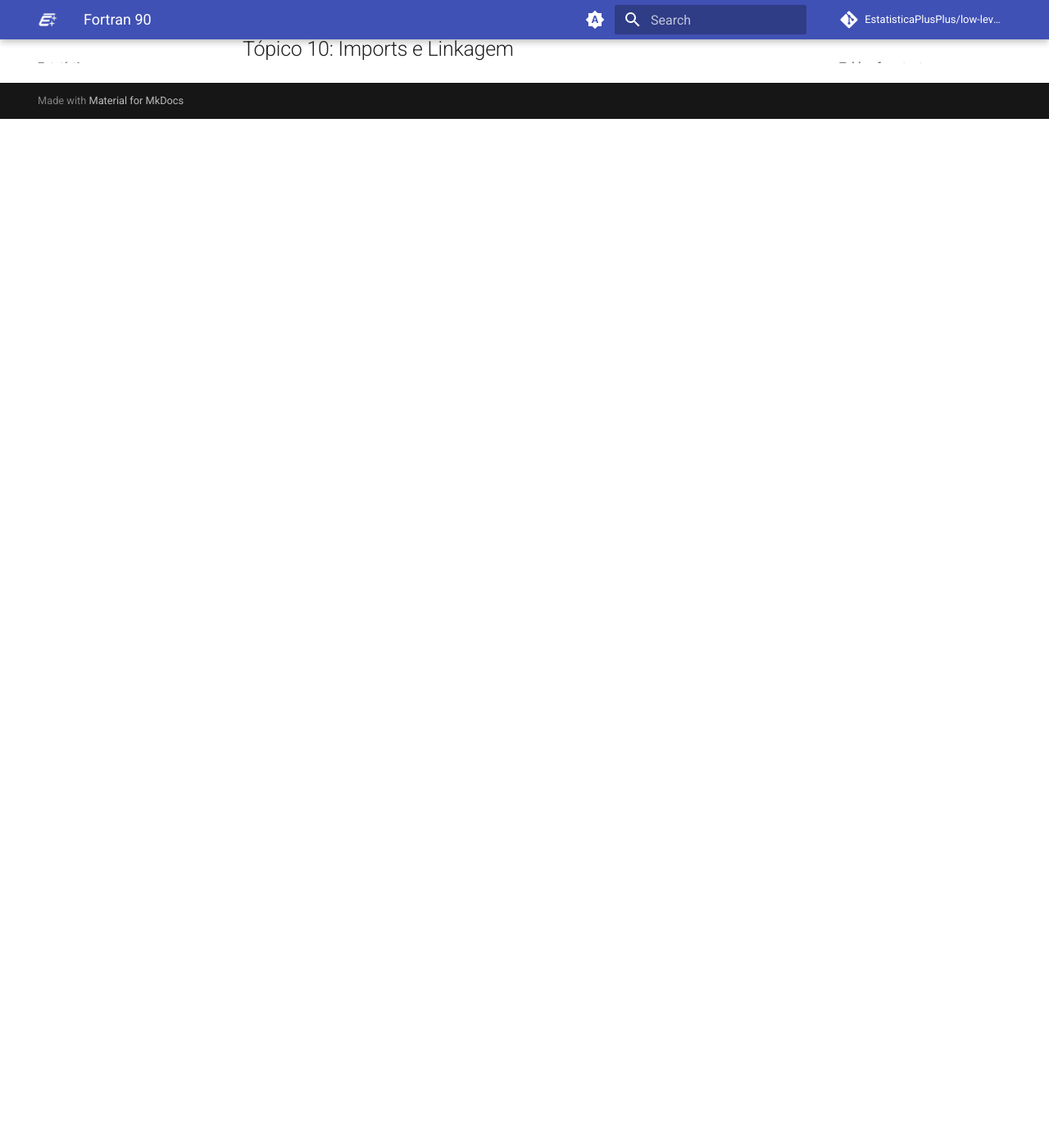
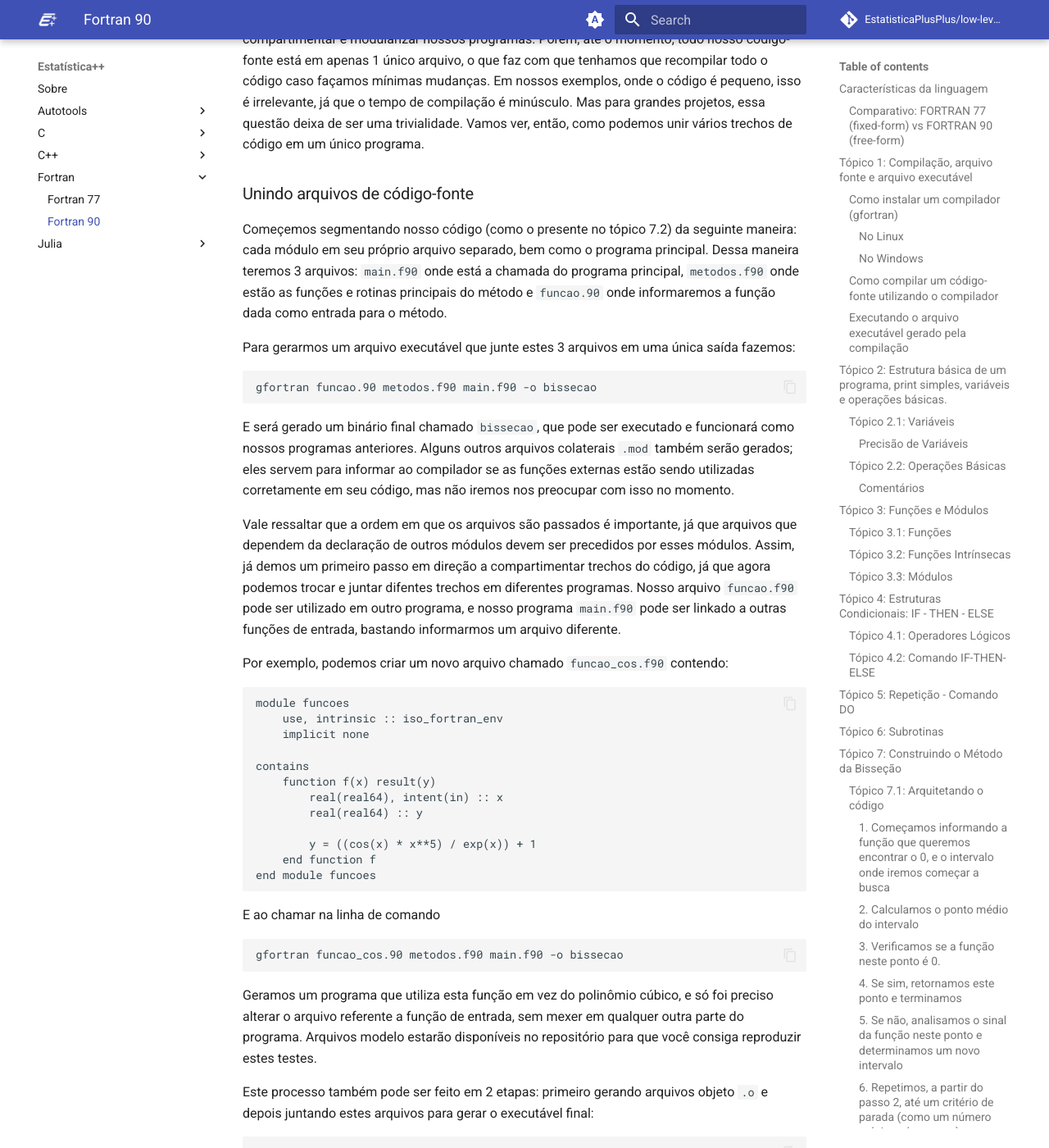
Before and after one commit to EstatisticaPlusPlus/low-level-learning, an MkDocs documentation site: the page built from docs/Fortran/Fortran_90.md, in a window 1280 px wide and 1400 px high, scrolled down 44791 px. Shown: the whole window at 82% size. Built offline with MkDocs 1.6.1 and Material for MkDocs 9.7.7, drawn with Linux system fonts in a browser that asks for light colours; formulas are drawn with MathJax 3; comment, search, counter and statistics services are not loaded; before the commit the page ends 44936 px from its top, so only the background shows below that; some of the changed text lies outside the part shown.

Commit message:
Add: adicionando conteúdo e referências para tópicos 10 e 11, e incluindo pasta com arquivos de teste

````diff
--- a/docs/Fortran/Fortran_90.md
+++ b/docs/Fortran/Fortran_90.md
@@ -2227,3 +2223,77 @@ para retornar informações extras como número de passos realizados.
 Para alguns outros problemas, onde a solução exata não é conhecida, poderíamos olhar para a diferença entre iterações subsequentes, por exemplo, para estimar convergência e colocar esta diferença como critério de parada do `DO WHILE`. As possibilidades são muitas, a variar do problema.
 
 ## Tópico 10: Imports e Linkagem
+
+No Tópico 3 foram introduzidas as noções de funções e módulos como forma de compartimentar e modularizar nossos programas. Porém, até o momento, todo nosso código-fonte está em apenas 1 único arquivo, o que faz com que tenhamos que recompilar todo o código caso façamos mínimas mudanças. Em nossos exemplos, onde o código é pequeno, isso é irrelevante, já que o tempo de compilação é minúsculo. Mas para grandes projetos, essa questão deixa de ser uma trivialidade. Vamos ver, então, como podemos unir vários trechos de código em um único programa.
+
+### Unindo arquivos de código-fonte
+
+Começemos segmentando nosso código (como o presente no tópico 7.2) da seguinte maneira: cada módulo em seu próprio arquivo separado, bem como o programa principal. Dessa maneira teremos 3 arquivos:  `main.f90` onde está a chamada do programa principal, `metodos.f90` onde estão as funções e rotinas principais do método e `funcao.90` onde informaremos a função dada como entrada para o método.
+
+Para gerarmos um arquivo executável que junte estes 3 arquivos em uma única saída fazemos:
+
+```
+gfortran funcao.90 metodos.f90 main.f90 -o bissecao
+```
+
+E será gerado um binário final chamado `bissecao`, que pode ser executado e funcionará como nossos programas anteriores. Alguns outros arquivos colaterais `.mod` também serão gerados; eles servem para informar ao compilador se as funções externas estão sendo utilizadas corretamente em seu código, mas não iremos nos preocupar com isso no momento.
+
+Vale ressaltar que a ordem em que os arquivos são passados é importante, já que arquivos que dependem da declaração de outros módulos devem ser precedidos por esses módulos. Assim, já demos um primeiro passo em direção a compartimentar trechos do código, já que agora podemos trocar e juntar difentes trechos em diferentes programas. Nosso arquivo `funcao.f90` pode ser utilizado em outro programa, e nosso programa `main.f90` pode ser linkado a outras funções de entrada, bastando informarmos um arquivo diferente.
+
+Por exemplo, podemos criar um novo arquivo chamado `funcao_cos.f90` contendo:
+
+```
+module funcoes
+	use, intrinsic :: iso_fortran_env
+	implicit none
+
+contains
+    function f(x) result(y)
+        real(real64), intent(in) :: x
+        real(real64) :: y
+
+        y = ((cos(x) * x**5) / exp(x)) + 1
+    end function f
+end module funcoes
+```
+
+E ao chamar na linha de comando
+
+```
+gfortran funcao_cos.90 metodos.f90 main.f90 -o bissecao
+```
+
+Geramos um programa que utiliza esta função em vez do polinômio cúbico, e só foi preciso alterar o arquivo referente a função de entrada, sem mexer em qualquer outra parte do programa. Arquivos modelo estarão disponíveis no repositório para que você consiga reproduzir estes testes.
+
+Este processo também pode ser feito em 2 etapas: primeiro gerando arquivos objeto `.o` e depois juntando estes arquivos para gerar o executável final:
+
+```
+gfortran -c funcao.f90 metodos.f90
+# Gera os arquivos intermediarios
+
+gfortran funcao.o metodos.o main.f90 -o bissecao
+# Junta tudo no arquivo final
+```
+
+Perceba que os arquivos `.mod` possuem os nomes dos módulos como de fato declarados dentro dos arquivos, enquanto que os arquivos `.o` possuem o nome dos arquivos. Mas por que alguém faria esse passo intermediário a mais?
+
+* Códigos-fonte são legíveis por seres humanos (que sabem Fortran), enquanto que códigos objetos são informações binárias. Ao compartilhar arquivos objetos você consegue exportar uma funcionalidade sem revelar como ela foi implementada, caso seja de seu interesse (o que é muito comum em projetos que não são de código-aberto). Porém, código objeto é específico para certas arquiteturas e sistemas, portanto é preciso gerar várias versões para várias platarformas se assim ele for distribuído (Windows, Linux, Mac, 32 ou 64 bits, etc).
+
+* Códigos objeto já são pré-compilados, o que pode economizar bastante tempo na instalação. Esta diferença é bem perceptível ao comparar o tempo de instalação de um grande projeto quando se compila manualmente o código fonte e quando se instala os binários pré-compilados.
+
+### Unindo código-fonte e bibliotecas estaticamente
+
+[referência para incorporação estática e dinâmica de bibliotecas personalizadas](https://fortran-lang.org/learn/building_programs/managing_libraries/)
+
+### Unindo código-fonte e bibliotecas dinamicamente
+
+[referência para incorporação estática e dinâmica de bibliotecas personalizadas](https://fortran-lang.org/learn/building_programs/managing_libraries/)
+
+### Build e Make
+
+[referência bem completa pra building, dá pra apresentar só o básico](https://fortran-lang.org/learn/building_programs/build_tools/)
+[referência pra uso do make](https://fortran-lang.org/learn/building_programs/project_make/)
+
+## Tópico 11: Flags de Compilação
+
+[referência com lista de flags suportadas](https://gcc.gnu.org/onlinedocs/gfortran/Option-Summary.html)
````
Also changed, not shown: other parts of docs/Fortran/Fortran_90.md (+0 -4 lines), 4 other files.
